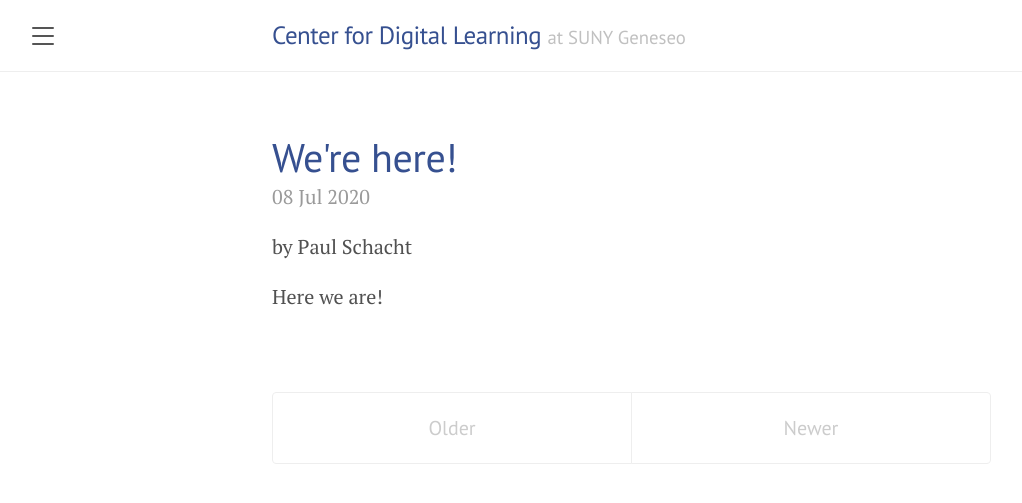
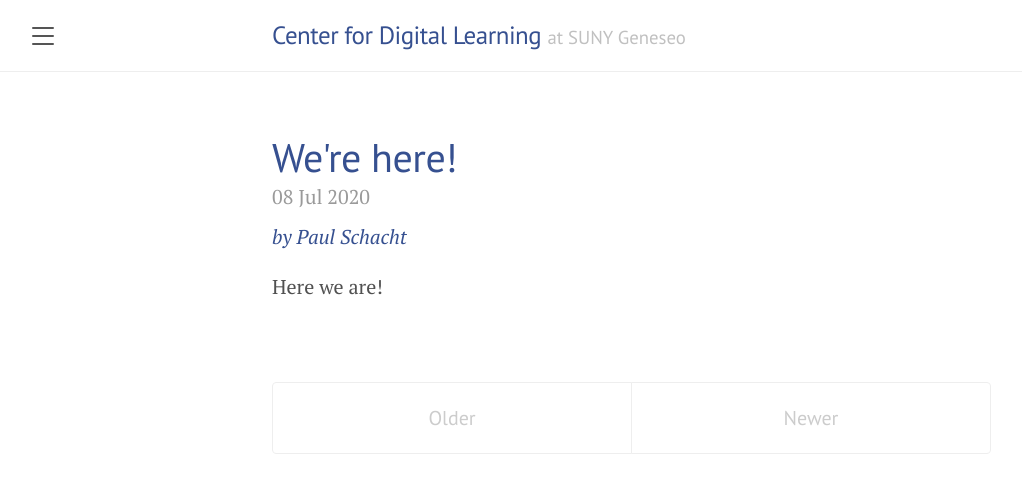
Before and after one commit to cdl-geneseo/cdl-geneseo.github.io, a Jekyll site: the page built from index.html, in a window 1280 px wide. Shown: the top 503 px of the page, without its empty margins (8-1030 px from the left). Built offline with Jekyll 4.4.1, drawn with Linux system fonts in a browser that asks for light colours; the list of posts is cut into pages by our own code.

Commit message:
styling for author names

```diff
--- a/_layouts/post.html
+++ b/_layouts/post.html
@@ -6,10 +6,10 @@ layout: default
   <h1 class="post-title">{{ page.title }}</h1>
   <span class="post-date">{{ page.date | date_to_string }}</span>
   {% assign author = site.data.people[page.author] %}
-<span class="post-date"><a rel="author"
+<span class="post-author"><a rel="author"
   href="https://github.com/{{ author.github }}"
   title="{{ author.name }}">
-    {{ author.name }}</a></span>
+    by {{ author.name }}</a></span>
   {{ content }}
 </div>
 
--- a/index.html
+++ b/index.html
@@ -12,7 +12,7 @@ title: Home
       </a>
     </h1>
   <span class="post-date">{{ post.date | date_to_string }}</span>
-  <p>by {{ post.author }}</p>
+  <span class="post-author">by {{ post.author }}</span>
     {{ post.content }}
   </div>
   {% endfor %}
--- a/public/css/lanyon.css
+++ b/public/css/lanyon.css
@@ -326,6 +326,15 @@ a.sidebar-nav-item:focus {
   color: #9a9a9a;
 }
 
+/* Author line below post date */
+.post-author {
+  display: block;
+  margin-top: -.5rem;
+  margin-bottom: 1rem;
+  color: #365090;
+  font-style: italic;
+}
+
 /* Related posts */
 .related {
   padding-top: 2rem;
```
